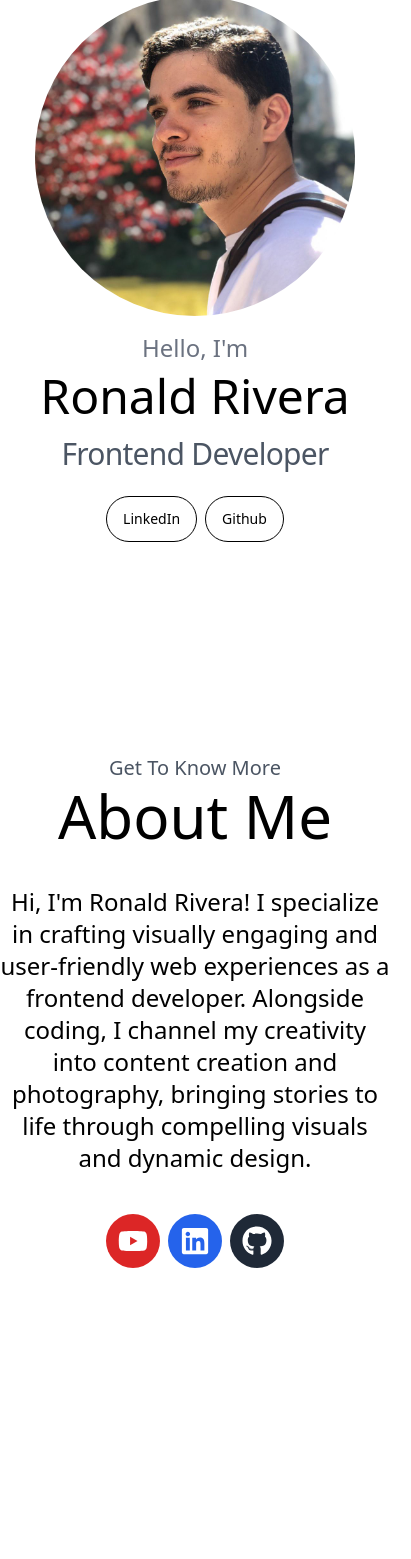
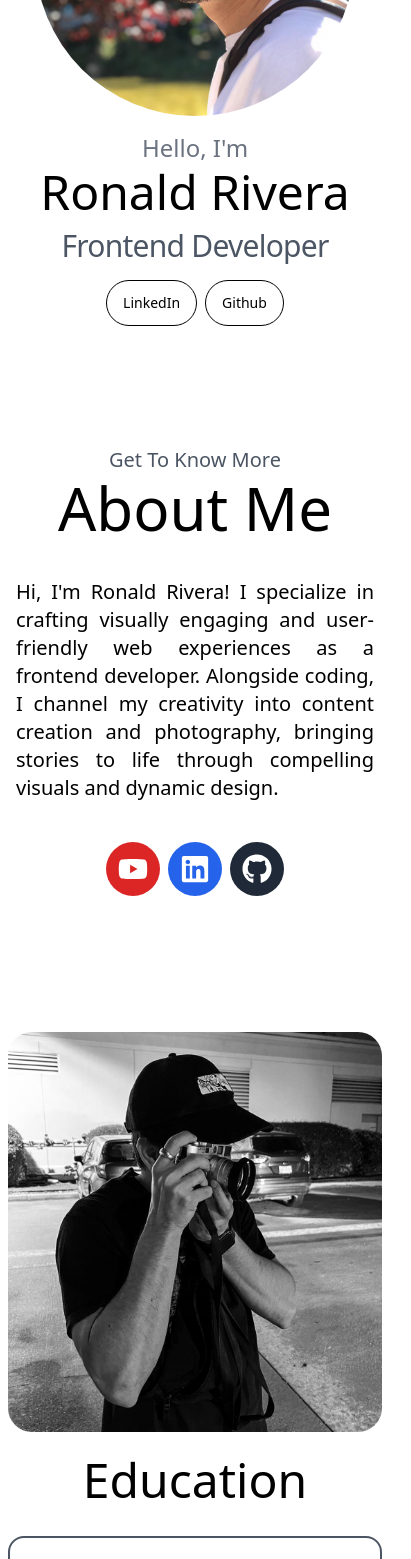
Before and after one commit to rironald/Portfolio, a React (Vite) app: page / in a window 390 px wide. Shown: the part 340-1899 px from the top of the page, 411 px wide, since content can reach past the window. Built offline with nearby package versions, Linux system fonts and the light colour scheme.

Commit message:
Updated hamburger menu

```diff
--- a/src/Components/About.tsx
+++ b/src/Components/About.tsx
@@ -3,7 +3,7 @@ import { FaYoutube, FaLinkedin, FaGithub } from "react-icons/fa";
 
 function About() {
   return (
-    <div id="about" className="max-w-7xl h-full mx-auto pt-40 md:py-60">
+    <div id="about" className="max-w-7xl h-full mx-auto py-8 md:py-40">
       <div className="flex flex-col items-center py-10 ">
         <h3 className="pb-1 text-center font-medium text-gray-600 text-xl">
           Get To Know More
@@ -12,7 +12,7 @@ function About() {
           About Me
         </h1>
         <div className="pb-24 mx-0 md:mx-24">
-          <p className="py-10 text-2xl text-center">
+          <p className="py-10 px-4 text-xl md:px-0 md:text-2xl text-justify">
             Hi, I'm Ronald Rivera! I specialize in crafting visually engaging
             and user-friendly web experiences as a frontend developer. Alongside
             coding, I channel my creativity into content creation and
@@ -44,8 +44,8 @@ function About() {
           </div>
         </div>
       </div>
-      <div className="flex flex-wrap justify-center pt-60 md:grid md:grid-cols-4">
-        <div className="md:pr-4 col-span-2 flex items-center justify-center ">
+      <div className="flex flex-wrap justify-center md:grid md:grid-cols-4">
+        <div className="px-2 md:px-0 md:pr-4 col-span-2 flex items-center justify-center ">
           <img
             className="w-[400px] h-[400px] mx-0 rounded-3xl"
             src={profileImg}
--- a/src/Components/Contact.tsx
+++ b/src/Components/Contact.tsx
@@ -1,6 +1,6 @@
 function Contact() {
   return (
-    <div id="contact" className="max-w-7xl mx-auto pt-60 md:py-40">
+    <div id="contact" className="max-w-7xl mx-auto py-8 md:py-20">
       <div>
         <div>
           <h3 className="text-center text-black font-medium text-6xl">
@@ -85,7 +85,7 @@ function Contact() {
                 </div>
               </div>
             </div>
-            <div className="mt-6 flex items-center justify-end gap-x-6">
+            <div className=" flex items-center justify-end gap-x-6">
               <button
                 type="button"
                 className="text-sm/6 font-semibold text-gray-900"
--- a/src/Components/Experience.tsx
+++ b/src/Components/Experience.tsx
@@ -2,7 +2,7 @@ import { CheckBadgeIcon } from "@heroicons/react/24/outline";
 
 function Experience() {
   return (
-    <div id="experience" className="max-w-7xl mx-auto pt-60 md:py-40">
+    <div id="experience" className="max-w-7xl mx-auto py-8 md:py-40">
       <div>
         <div className="py-10">
           <h3 className="pb-1 text-center text-gray-600 font-medium text-xl">
--- a/src/Components/Footer.tsx
+++ b/src/Components/Footer.tsx
@@ -1,37 +1,37 @@
 function Footer() {
   return (
-    <div className="mt-40 ">
+    <div className="mt-40">
       <div className="max-w-7xl mx-auto">
-        <div className="hidden md:flex md:justify-center md:my-8">
-          <ul className="px-2 md:flex">
-            <li className="text-2xl text-black px-4">
+        <div className="flex justify-center my-2">
+          <ul className="flex">
+            <li className="text-lg md:text-2xl text-black px-2">
               <a className="hover:text-gray-600" href="#">
                 Home
               </a>
             </li>
-            <li className="text-2xl text-black px-4">
+            <li className="text-lg md:text-2xl text-black px-3">
               <a className="hover:text-gray-600" href="#about">
                 About
               </a>
             </li>
-            <li className="text-2xl text-black px-4">
+            <li className="text-lg md:text-2xl text-black px-3">
               <a className="hover:text-gray-600" href="#experience">
                 Experience
               </a>
             </li>
-            <li className="text-2xl text-black px-4">
+            <li className="text-lg md:text-2xl text-black px-3">
               <a className="hover:text-gray-600" href="#projects">
                 Projects
               </a>
             </li>
-            <li className="text-2xl text-black px-4">
+            <li className="text-lg md:text-2xl text-black px-2">
               <a className="hover:text-gray-600" href="#contact">
                 Contact
               </a>
             </li>
           </ul>
         </div>
-        <p className="text-black text-base text-center py-4">
+        <p className="text-black text-base text-center py-4 px-1 md:px-0">
           Copyright &#169; 2024 Ronald Rivera. All Rights Reserved.
         </p>
       </div>
--- a/src/Components/Hero.tsx
+++ b/src/Components/Hero.tsx
@@ -3,17 +3,17 @@ import profileImg from "../assets/profile_2.jpg";
 
 function Hero() {
   return (
-    <div className="mx-auto max-w-7xl pt-60 md:py-40 md:flex md:items-center md:justify-center">
+    <div className="mx-auto max-w-7xl py-10 md:py-44 md:flex md:items-center md:justify-center">
       <div className="w-80 h-80 mb-4 mx-auto lg:mx-0">
         <img src={profileImg} alt="" className="rounded-full" />
       </div>
       <div className="font-medium mx-10 text-center">
-        <p className="text-gray-500 text-2xl pb-1">Hello, I'm </p>
+        <p className="text-gray-500 text-2xl">Hello, I'm </p>
         <h1 className="text-5xl py-1">Ronald Rivera</h1>
-        <p className="text-gray-600 text-3xl py-3 tracking-tight">
+        <p className="text-gray-600 text-3xl py-2 tracking-tight">
           Frontend Developer
         </p>
-        <div className="py-3 flex items-center justify-center gap-2">
+        <div className="py-2 flex items-center justify-center gap-2">
           <div>
             <Button className="border border-black rounded-3xl py-3 px-4 text-sm text-black hover:bg-black hover:text-white">
               <a href="https://www.linkedin.com/in/riveraronald">LinkedIn</a>
--- a/src/Components/Navbar.tsx
+++ b/src/Components/Navbar.tsx
@@ -1,12 +1,9 @@
-import { Button, Switch } from "@headlessui/react";
+import { Button } from "@headlessui/react";
 import { useState } from "react";
 import { Bars3Icon } from "@heroicons/react/24/outline";
 import { XMarkIcon } from "@heroicons/react/24/outline";
 
 function Navbar() {
-  {
-    /*const [isEnabled, setIsEnabled] = useState(false);*/
-  }
   const [isOpen, setIsOpen] = useState(false);
 
   const onToggleMenu = () => {
@@ -56,41 +53,31 @@ function Navbar() {
             </span>
           </div>
           {isOpen && (
-            <div className="absolute pt-64 flex basis-full flex-col items-center transition ease-in-out translate-y-7 duration-300">
+            <div className="absolute md:hidden bg-white top-16 w-full flex flex-col items-center transition ease-in-out translate-y-7 duration-300">
               <ul>
-                <li className="text-2xl text-black py-4">
-                  <a className="hover:text-gray-600" href="">
+                <li className="text-2xl text-center text-black py-4">
+                  <a className="hover:text-gray-600" href="#about">
                     About
                   </a>
                 </li>
-                <li className="text-2xl text-black py-4">
-                  <a className="hover:text-gray-600" href="">
+                <li className="text-2xl text-center text-black py-4">
+                  <a className="hover:text-gray-600" href="#experience">
                     Experience
                   </a>
                 </li>
-                <li className="text-2xl text-black py-4">
-                  <a className="hover:text-gray-600" href="">
+                <li className="text-2xl text-center text-black py-4">
+                  <a className="hover:text-gray-600" href="#projects">
                     Projects
                   </a>
                 </li>
-                <li className="text-2xl text-black py-4">
-                  <a className="hover:text-gray-600" href="">
+                <li className="text-2xl text-center text-black py-4">
+                  <a className="hover:text-gray-600" href="#contact">
                     Contact
                   </a>
                 </li>
               </ul>
             </div>
           )}
-          {/* DM
-            <Switch
-              checked={isEnabled}
-              onChange={setIsEnabled}
-              className="group inline-flex h-7 w-14 cursor-pointer rounded-full bg-black p-1 transition-colors duration-200 ease-in-out focus:outline-none data-[focus]:outline-1 data-[focus]:outline-white data-[checked]:bg-black/30"
-            >
-              <span className="sr-only">Dark Mode</span>
-              <span className="pointer-events-none inline-block size-5 translate-x-0 rounded-full bg-white ring-0 shadow-lg transition duration-200 ease-in-out group-data-[checked]:translate-x-7"></span>
-            </Switch>
-            */}
         </div>
       </div>
     </div>
--- a/src/Components/Projects.tsx
+++ b/src/Components/Projects.tsx
@@ -5,7 +5,7 @@ import { Button } from "@headlessui/react";
 
 function Projects() {
   return (
-    <div id="projects" className="max-w-7xl mx-auto pt-60 md:py-40">
+    <div id="projects" className="max-w-7xl mx-auto py-8 md:py-40">
       <div>
         <div className="py-10">
           <h3 className="pb-1 text-center text-gray-600 font-medium text-xl">
```
Also changed, not shown: vite.config.ts.timestamp-1736838062591-6b4e33ba51a9b.mjs (added, +10 -0 lines).
